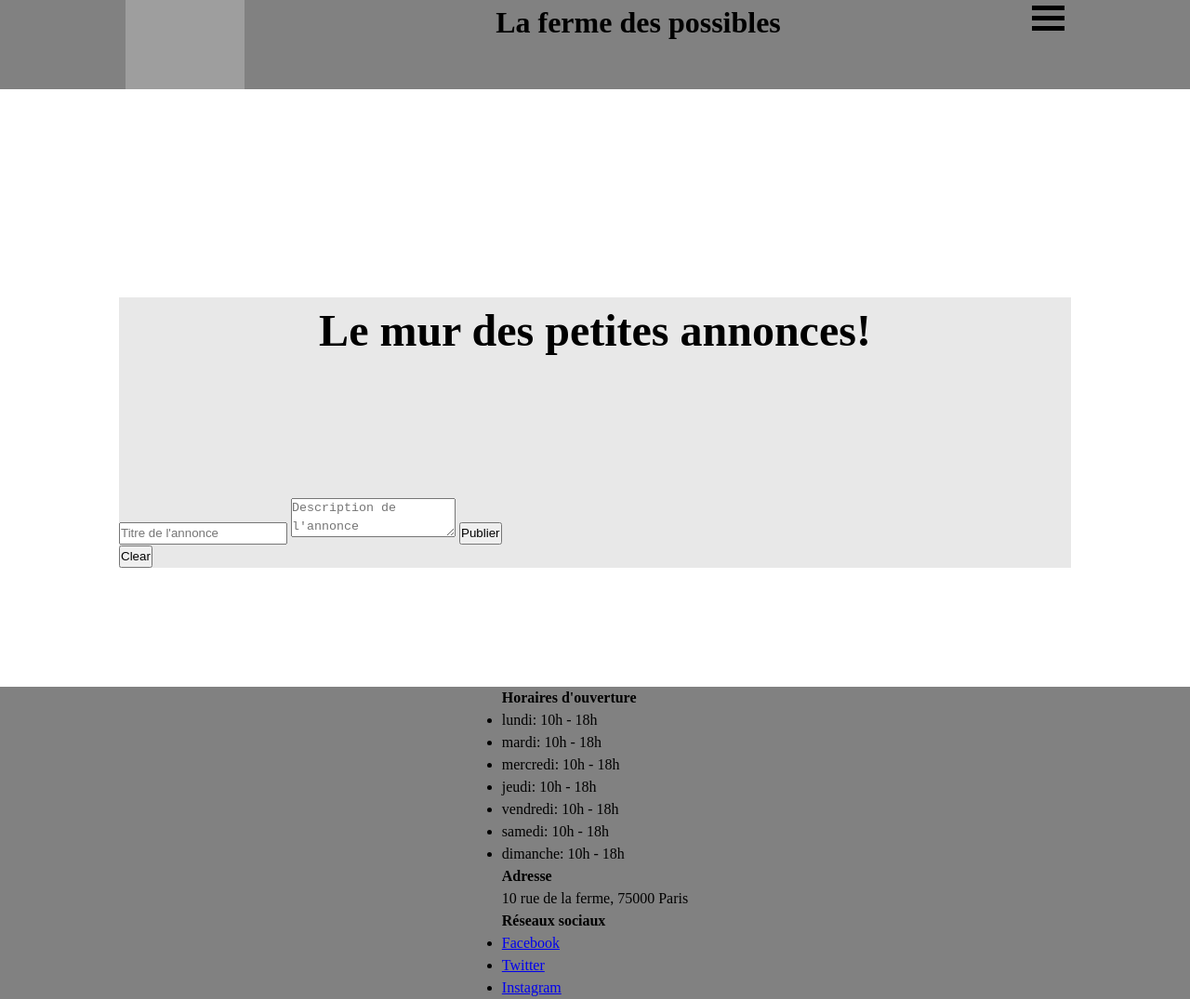
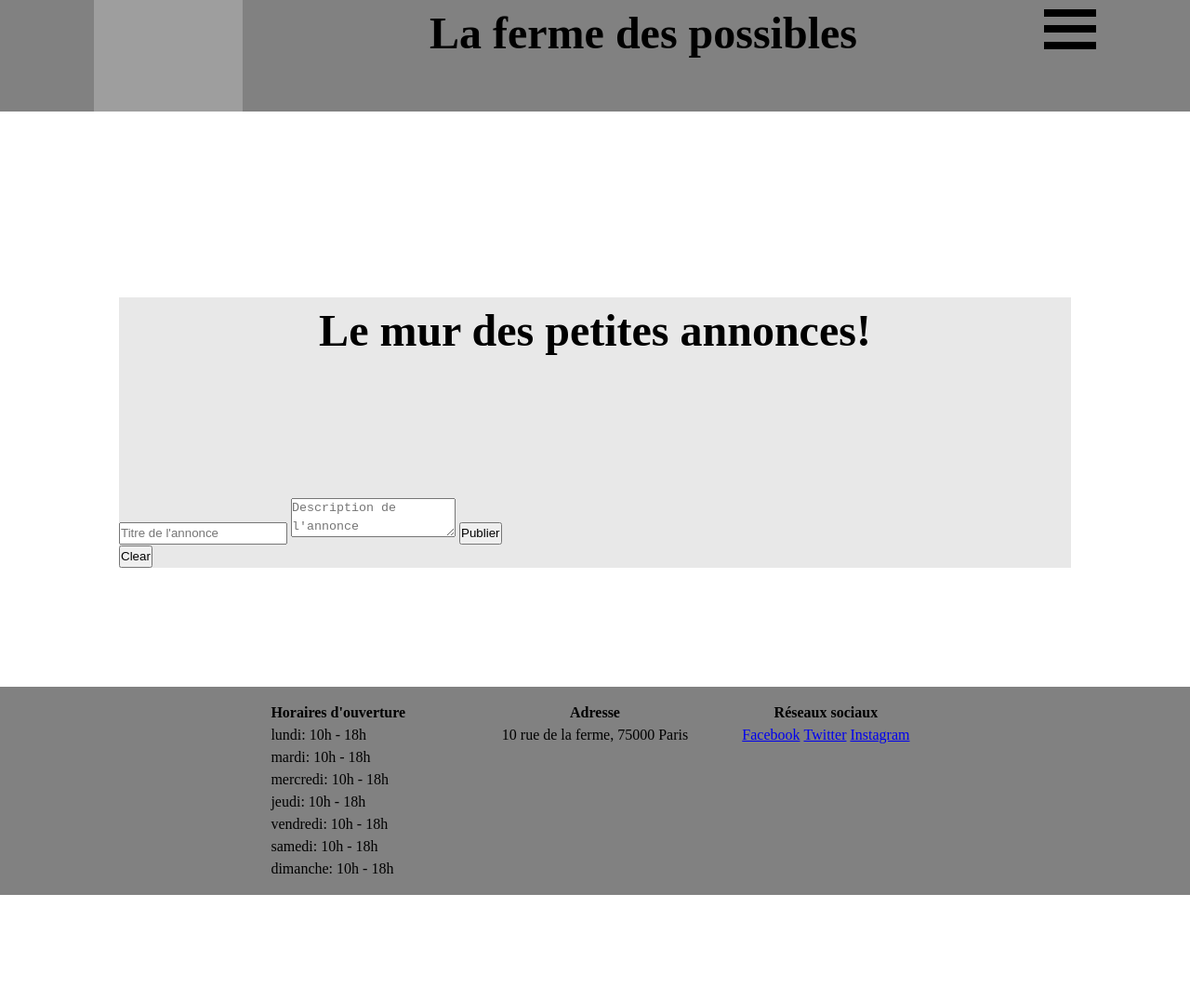
Before and after one commit to thomasR35/La-Ferme-Des-Possibles, a plain HTML site: page frame/lemur.html in a window 1280 px wide. Shown: the whole page at 93% size. After the commit the page ends 963 px from the top, so only its background shows below. Drawn offline with Linux system fonts and the light colour scheme; grey boxes are pictures that could not be loaded.

Commit message:
MaJ Morning

```diff
--- a/frame/assets/css/theme.css
+++ b/frame/assets/css/theme.css
@@ -19,29 +19,30 @@
   z-index: 1;
 }
 .header__logo {
-  width: 10%;
+  width: 10rem;
   height: auto;
 }
 .header__title {
   vertical-align: middle;
   display: flex;
   flex-direction: row;
+  font-size: 3rem;
 }
 .header__nav {
-  height: 25%;
-  width: 20%;
+  height: 25rem;
+  width: 15rem;
   position: fixed;
   z-index: 2;
   top: 0;
-  right: -20%;
+  right: -20rem;
   background-color: #e8e8e8;
-  padding-top: 60px;
+  padding-top: 6rem;
   transition: right 0.5s ease;
 }
 .header__nav a {
-  padding: 8px 8px 8px 32px;
+  padding: 0.5rem 0.5rem 0.5rem 2.4rem;
   text-decoration: none;
-  font-size: 25px;
+  font-size: 2.5rem;
   color: #818181;
   display: block;
   transition: 0.3s;
@@ -60,17 +61,17 @@
 .header__nav .close {
   position: absolute;
   top: 0;
-  right: 25px;
-  font-size: 36px;
+  right: 1.5rem;
+  font-size: 3rem;
 }
 
 .burger-icon span {
   display: flex;
   flex-direction: row;
-  width: 35px;
-  height: 5px;
+  width: 3.5rem;
+  height: 0.5rem;
   background-color: black;
-  margin: 6px 0;
+  margin: 0.6rem 0;
 }
 
 /*MAIN*/
@@ -96,8 +97,14 @@
   margin-bottom: 1em;
 }
 .main-section__text {
-  text-align: justify;
+  text-align: left;
   margin-bottom: 1em;
+}
+.main-section-gallery {
+  display: flex;
+  flex-direction: column;
+  align-items: center;
+  padding-bottom: 1em;
 }
 .main-section__image {
   display: flex;
@@ -107,7 +114,7 @@
 }
 .main-section__image img {
   width: 100%;
-  max-width: 600px;
+  max-width: 60rem;
   height: auto;
 }
 .main-section__image__gallery {
@@ -120,7 +127,7 @@
 .main-section__image__gallery img {
   width: 100%;
   height: auto;
-  max-width: 200px;
+  max-width: 20rem;
 }
 
 /*FOOTER*/
@@ -128,19 +135,39 @@
   display: flex;
   bottom: 0;
   flex-direction: row;
-  justify-content: space-around;
+  justify-content: space-evenly;
   width: 100%;
   background-color: #818181;
-  z-index: 1;
 }
-.footer__logo {
-  width: 10%;
-  height: auto;
+.footer-content {
+  display: grid;
+  grid-template-columns: repeat(3, 1fr);
+  gap: 1em;
+  max-width: 100%;
+  margin: 0 auto;
 }
-.footer__title {
-  vertical-align: middle;
-  display: flex;
-  flex-direction: row;
+.footer-content__opening-hours {
+  text-align: left;
+  padding: 1em;
+}
+.footer-content__adress {
+  text-align: center;
+  padding: 1em;
+}
+.footer-content__social {
+  text-align: center;
+  padding: 1em;
+}
+.footer-content__social ul li {
+  display: inline;
+}
+.footer-content__social i {
+  padding: 0.5em;
+}
+.footer__opening-hours ul, .footer-content ul, .footer-content li {
+  list-style: none;
+  margin: 0;
+  padding: 0;
 }
 
 .events-container {
@@ -153,16 +180,14 @@
   border: 2px solid black;
   padding: 1em;
 }
-.event-card__title,
-.event-card__hours,
-.event-card__button {
+.event-card__title, .event-card__hours, .event-card__button {
   text-align: center;
 }
 .event-card__image {
   width: 100%;
   height: 200px;
   -o-object-fit: cover;
-  object-fit: cover;
+     object-fit: cover;
   border-radius: 4px;
 }
 
@@ -218,4 +243,4 @@
   .event-card {
     flex: 1 1 25%;
   }
-} /*# sourceMappingURL=theme.css.map */
+}/*# sourceMappingURL=theme.css.map */
```
Also changed, not shown: 1 other file.
